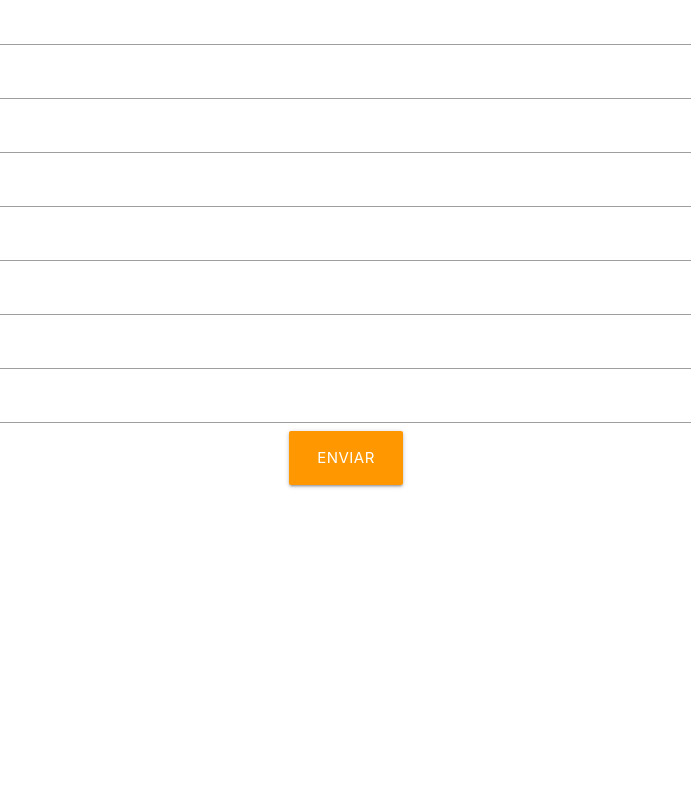
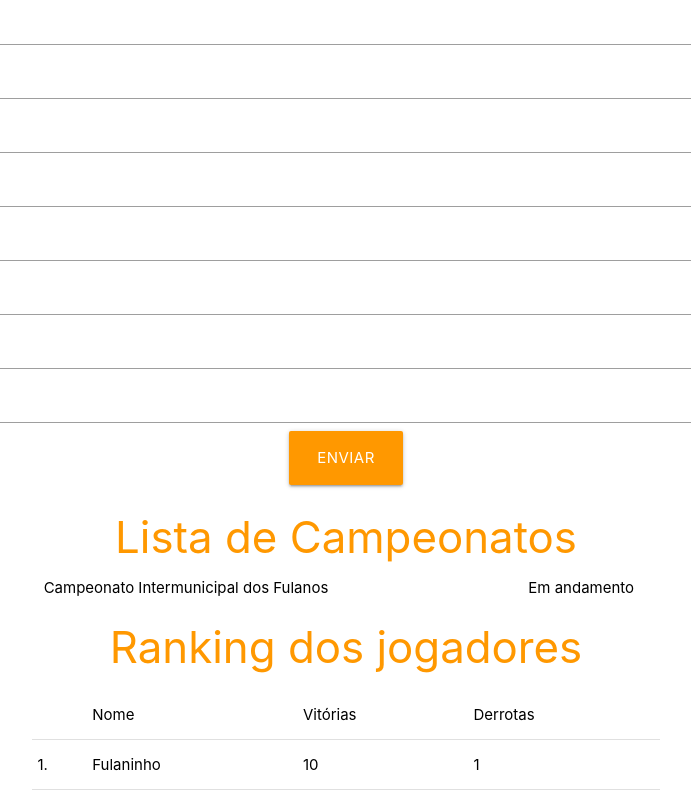
Before and after one commit to diofeher/organizador-de-campeonatos, a Flask app: page / in a window 1280 px wide. Shown: the part 248-1038 px from the top of the page, without its empty margins (294-985 px from the left). Before the commit the page ends 736 px from the top, so only its background shows below. Run offline with Flask 2, Linux system fonts and the light colour scheme; some libraries are stand-ins or nearby versions.

Commit message:
Added championships list and ranking

```diff
--- a/templates/index.html
+++ b/templates/index.html
@@ -1,5 +1,4 @@
-{% extends "base.html" %}
-{% block content %}
+{% extends "base.html" %} {% block content %}
 
 <section id="index">
   <div class="section no-pad-bot" id="index-banner">
@@ -9,20 +8,70 @@
         <h5 class="header col s12 light">Digite os nomes dos jogadores</h5>
       </div>
       <div class="row center">
-         <form method="POST" action="/process/">
-            <p><input type="text" name="player" /></p>
-            <p><input type="text" name="player" /></p>
-            <p><input type="text" name="player" /></p>
-            <p><input type="text" name="player" /></p>
-            <p><input type="text" name="player" /></p>
-            <p><input type="text" name="player" /></p>
-            <p><input type="text" name="player" /></p>
-            <p><input type="text" name="player" /></p>
+        <form method="POST" action="/process/">
+          <p>
+            <input type="text" name="player" />
+          </p>
+          <p>
+            <input type="text" name="player" />
+          </p>
+          <p>
+            <input type="text" name="player" />
+          </p>
+          <p>
+            <input type="text" name="player" />
+          </p>
+          <p>
+            <input type="text" name="player" />
+          </p>
+          <p>
+            <input type="text" name="player" />
+          </p>
+          <p>
+            <input type="text" name="player" />
+          </p>
+          <p>
+            <input type="text" name="player" />
+          </p>
 
-            <button type="submit" class="btn-large waves-effect waves-light orange" value="enviar">Enviar</button>
-          </form>
+          <button type="submit" class="btn-large waves-effect waves-light orange" value="enviar">Enviar</button>
+        </form>
+      </div>
+      <div class="container">
+        <h3 class="header center orange-text">Lista de Campeonatos</h3>
+        <div class="row campeonato">
+          <div class="col s9">
+            <p>Campeonato Intermunicipal dos Fulanos</p>
+          </div>
+          <div class="col s3 center-align">
+            <p>Em andamento</p>
+          </div>
+        </div>
+
+      </div>
+      <div class="container">
+        <h3 class="header center orange-text">Ranking dos jogadores</h3>
+        <table>
+          <thead>
+            <tr>
+              <th></th>
+              <th class="nome-table">Nome</th>
+              <th class="saldo">Vitórias</th>
+              <th class="saldo">Derrotas</th>
+            </tr>
+          </thead>
+          <tbody>
+            <tr>
+              <td>1.</td>
+              <td class="nome-table">Fulaninho</td>
+              <td class="saldo">10</td>
+              <td class="saldo">1</td>
+            </tr>
+          </tbody>
+        </table>
       </div>
     </div>
+
   </div>
 
 </section>
```
